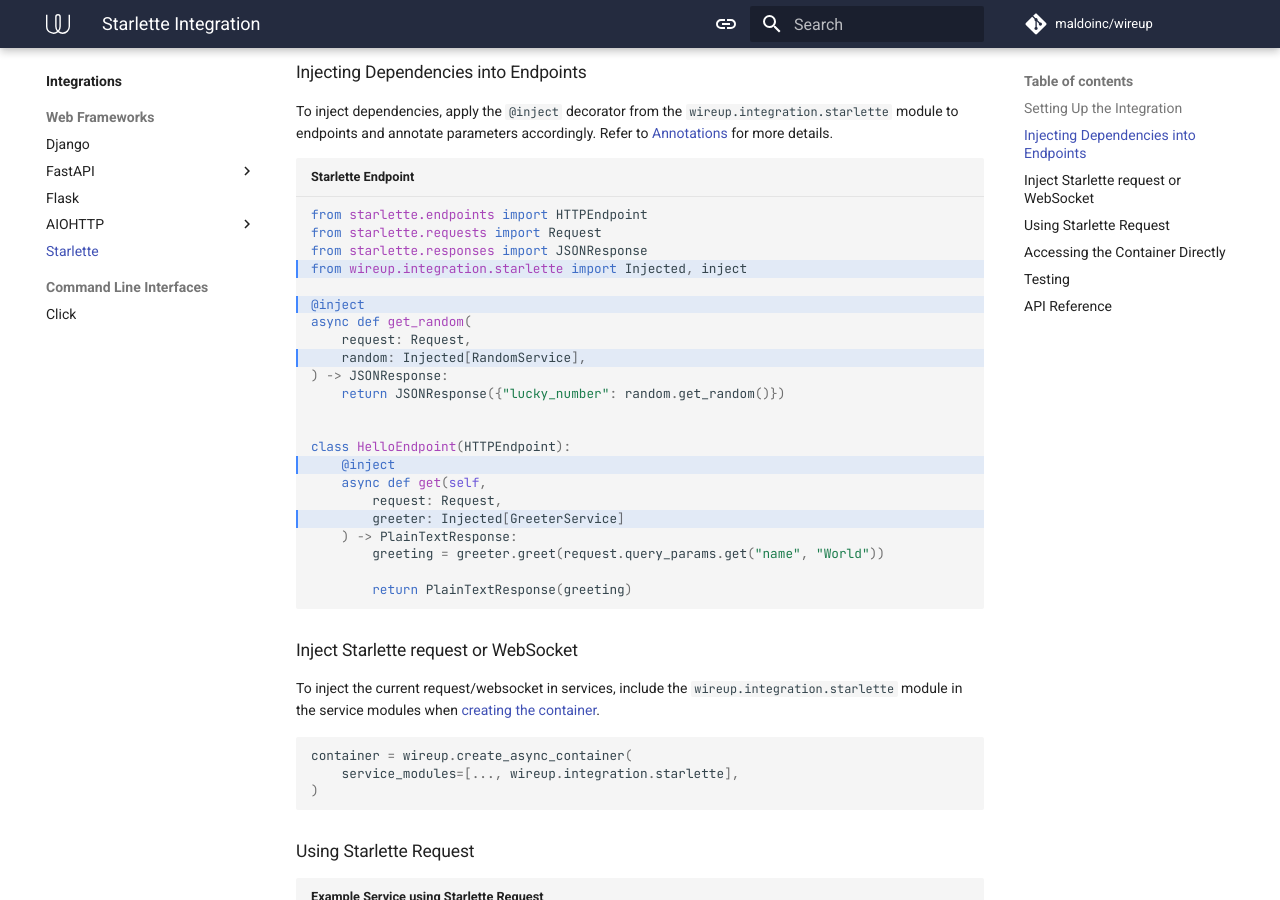
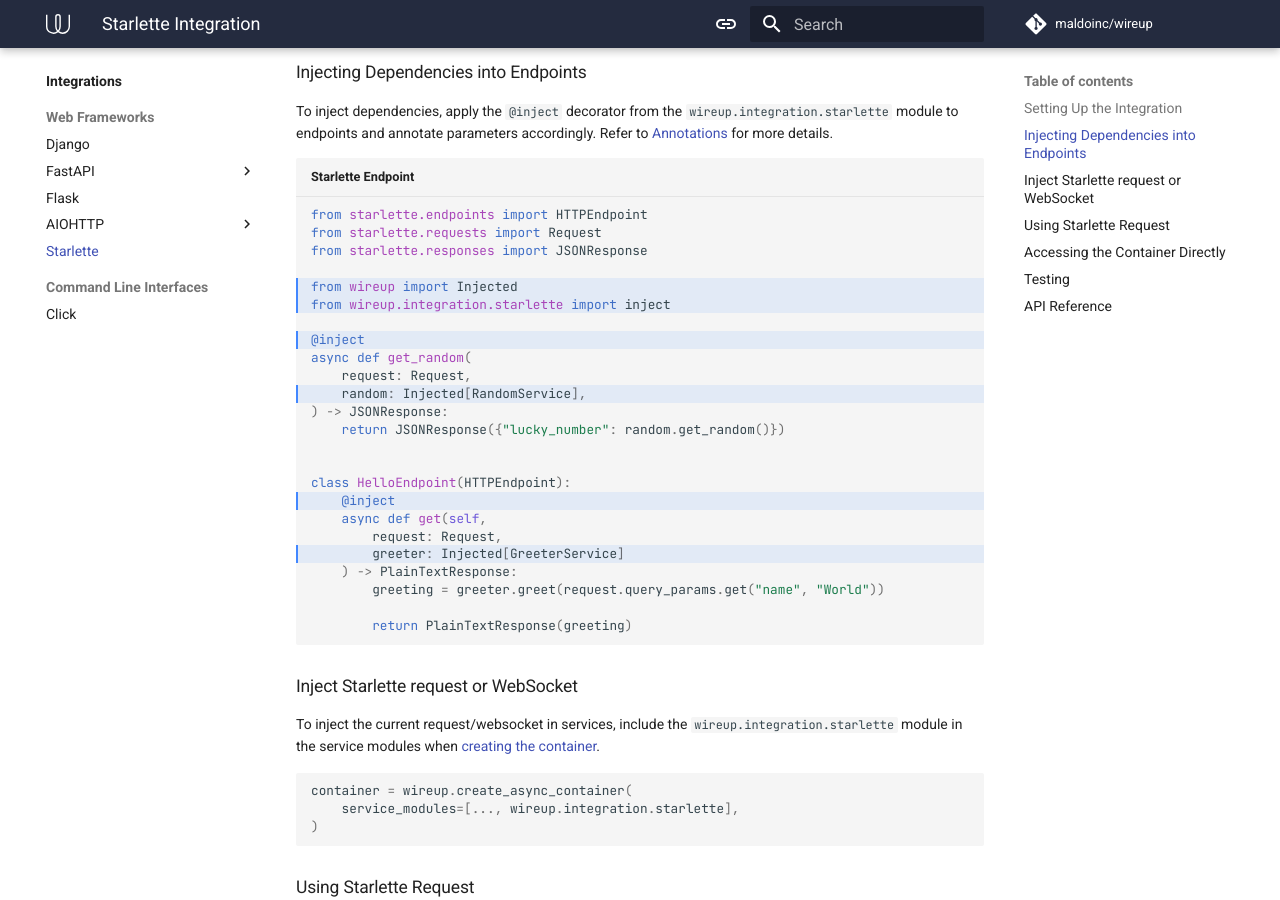
Before and after one commit to maldoinc/wireup, an MkDocs documentation site: the page built from docs/pages/integrations/starlette/index.md, in a window 1280 px wide and 900 px high, scrolled down 788 px. Built offline with MkDocs 1.6.1 and Material for MkDocs 9.7.7, drawn with Linux system fonts in a browser that asks for light colours; comment, search, counter and statistics services are not loaded; the version menu is left out.

Commit message:
Fix starlette docs

````diff
--- a/docs/pages/integrations/starlette/index.md
+++ b/docs/pages/integrations/starlette/index.md
@@ -46,11 +46,13 @@ wireup.integration.starlette.setup(container, app)
 To inject dependencies, apply the `@inject` decorator from the `wireup.integration.starlette` module to endpoints
 and annotate parameters accordingly. Refer to [Annotations](../../annotations.md) for more details.
 
-```python title="Starlette Endpoint" hl_lines="4 6 9 15 18"
+```python title="Starlette Endpoint" hl_lines="5 6 8 11 17 20"
 from starlette.endpoints import HTTPEndpoint
 from starlette.requests import Request
 from starlette.responses import JSONResponse
-from wireup.integration.starlette import Injected, inject
+
+from wireup import Injected
+from wireup.integration.starlette import inject
 
 @inject
 async def get_random(
````
